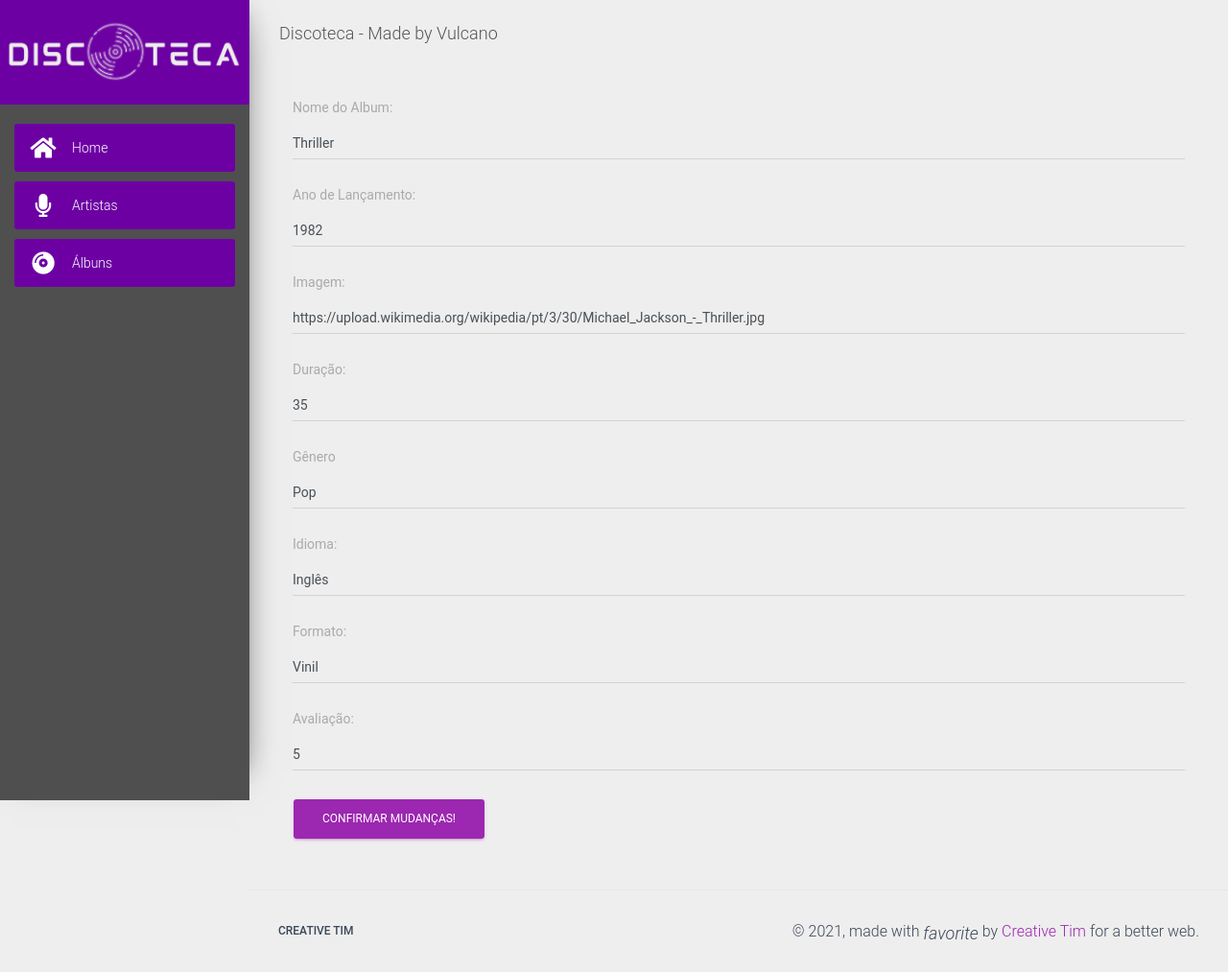
After one commit to vulcano-co/discoteca, a Flask app: page /album/editar/1 in a window 1280 px wide. The commit adds this page. Shown: the whole page at 96% size. Run offline with Flask 2, Linux system fonts and the light colour scheme; data comes from the database, SQL or seed files in the repository; both versions use the stored data as it was after the commit; some libraries are stand-ins or nearby versions.

Commit message:
Editar album (bug da string nome)

```diff
--- a/discoteca/album/templates/album.html
+++ b/discoteca/album/templates/album.html
@@ -10,6 +10,7 @@ Discoteca-Artista
 <div class="d-grid gap-2">
     <a href="{{url_for('album.cadastrar')}}"><button class="btn btn-primary" type="button">Cadastrar Álbum</button></a>
   </div>
+
 
 
 
--- a/discoteca/album/templates/cadastrar_album.html
+++ b/discoteca/album/templates/cadastrar_album.html
@@ -6,7 +6,6 @@ Cadastrar Album
 
 
 {%block content%}
-Cadastrar
 <div class="container">
     <form action="" method="POST">
         <label for="nome">Nome do Album:</label>
--- /dev/null
+++ b/discoteca/album/templates/editar_album.html
@@ -0,0 +1,37 @@
+{% extends 'base.html' %}
+
+{% block title %}
+Editar {{album.nome}}
+{% endblock title %}
+
+{% block content %}
+<div class="container">
+    <form action="" method="POST">
+        <label for="nome">Nome do Album:</label>
+        <input type="text" name="nome" id="nome" class="form-control" placeholder="Thriller" value={{album.nome}} required=>
+        <br>
+        <label for="ano">Ano de Lançamento:</label>
+        <input type="number" name="ano" id="ano" class="form-control" placeholder="2020" value={{album.ano}} required=>
+        <br>
+        <label for="img">Imagem:</label>
+        <input type="text" name="img" id="img" class="form-control" placeholder="link" value={{album.img}} >
+        <br>
+        <label for="duracao">Duração:</label>
+        <input type="number" name="duracao" id="duracao" class="form-control" placeholder="3:00" value={{album.duracao}} required=>
+        <br>
+        <label for="genero_musical">Gênero</label>
+        <input type="text" name="genero_musical" id="genero_musical" class="form-control" placeholder="Rock" value={{album.genero_musical}} required=>
+        <br>
+        <label for="idioma">Idioma:</label>
+        <input type="text" name="idioma" id="idioma" class="form-control" placeholder="Inglês" value={{album.idioma}} required=>
+        <br>
+        <label for="formato">Formato:</label>
+        <input type="text" name="formato" id="formato" class="form-control" placeholder="Vinil" value={{album.formato}} required=>
+        <br>
+        <label for="avaliacao">Avaliação:</label>
+        <input type="number" name="avaliacao" id="avaliacao" class="form-control" placeholder="5" value={{album.avaliacao}} required=>
+        <br>
+        <input type="submit" value="Confirmar Mudanças!" class="btn btn-primary">
+    </form>
+</div>
+{% endblock content %}
--- a/discoteca/album/templates/perfil_album.html
+++ b/discoteca/album/templates/perfil_album.html
@@ -23,6 +23,10 @@ Album - {{album.nome}}
             <h3>Avaliação: {% set x = album.avaliacao %}{% for i in range(x) %}⭐{% endfor %}</h3>
         </div>
 
+        <td>
+            <a href="{{url_for('album.editar',_id=album.id)}}"><i class="fas fa-edit"></i></a>
+        </td>
+
     </div>
 </div>
 
@@ -30,3 +34,5 @@ Album - {{album.nome}}
 
 
 {% endblock content %}
+<!-- <a href="{{url_for('album.excluir',_id=album.id)}}"><i class="fas fa-user-minus"></i></a>
+<a href="{{url_for('album.associar_artista',_id=album.id)}}"><i class="fas fa-plus-square"></i></a> -->
--- a/discoteca/album/views.py
+++ b/discoteca/album/views.py
@@ -43,3 +43,30 @@ def cadastrar():
 def perfil(_id):
     album = Album.query.get_or_404(_id)
     return render_template('perfil_album.html', album=album)
+
+@album.route('/editar/<_id>', methods=['GET','POST'])
+def editar(_id):
+    album = Album.query.get_or_404(_id)
+
+    if request.method == 'POST':
+        album.nome            = request.form['nome']
+        album.ano             = request.form['ano']
+        album.img             = request.form['img']
+        album.duracao         = request.form['duracao']
+        album.genero_musical  = request.form['genero_musical']
+        album.idioma          = request.form['idioma']
+        album.formato         = request.form['formato']
+        album.avaliacao       = request.form['avaliacao']
+
+        db.session.commit()
+        return redirect(url_for('album.perfil', _id=album.id))
+
+
+    return render_template('editar_album.html', album=album)
+
+
+
+# @album.route('/excluir/<_id>', methods=['GET','POST'])
+
+
+# @album.route('/associar_artista/<_id>', methods=['GET','POST'])
```
Also changed, not shown: discoteca/data.sqlite.
